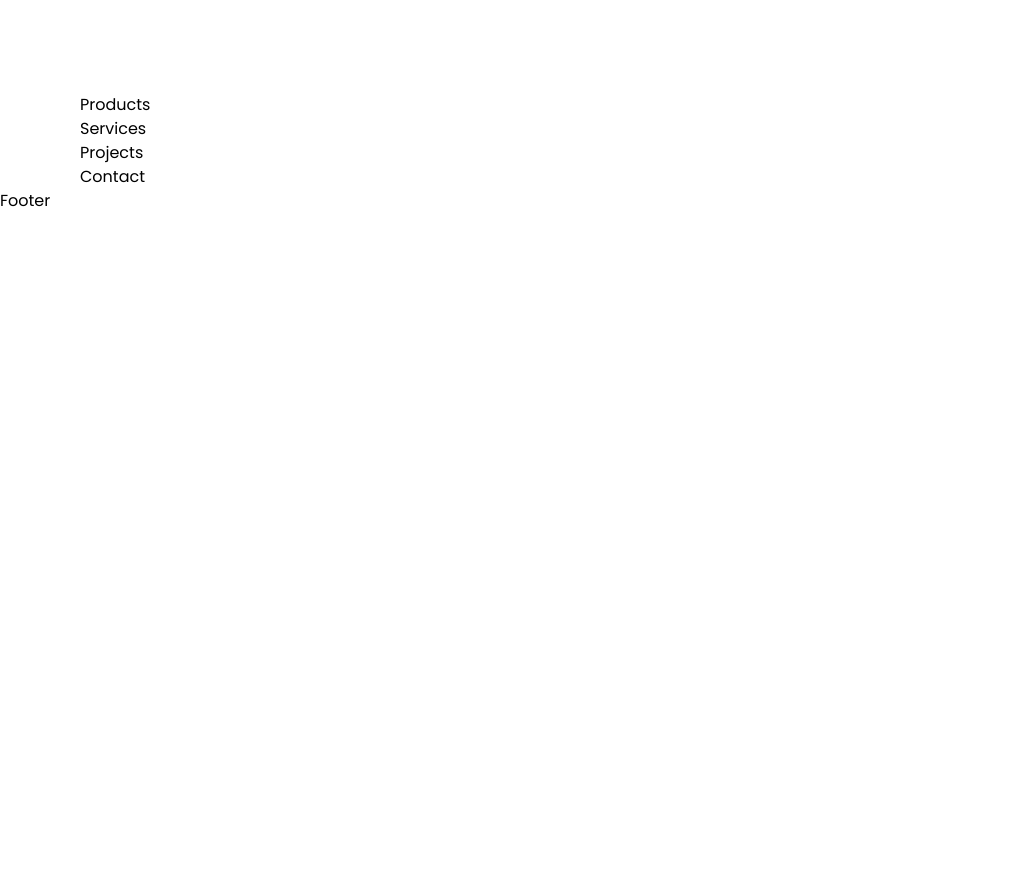
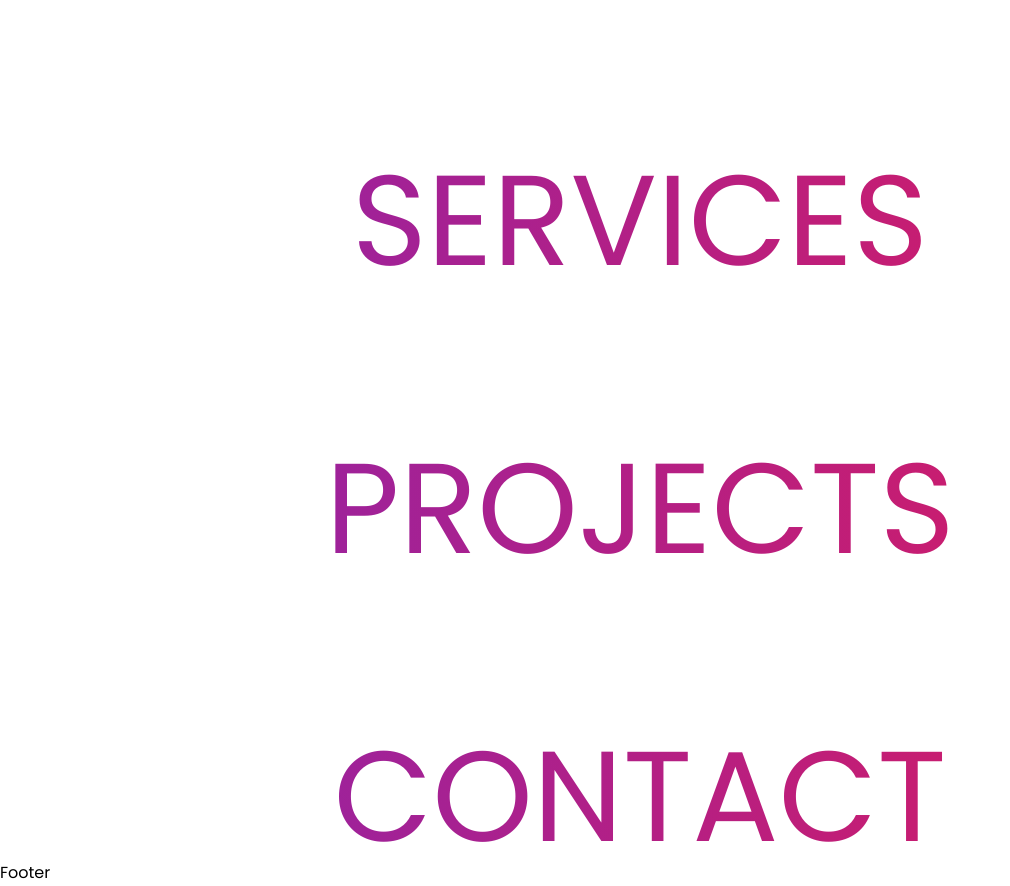
Before and after one commit to Mohamed-Parvez/parvez, a Next.js app: page / in a window 1280 px wide. Shown: the part 1389-2275 px from the top of the page, without its empty margins (0-1010 px from the left). Before the commit the page ends 1602 px from the top, so only its background shows below. Built offline with nearby package versions, Linux system fonts and the light colour scheme.

Commit message:
Add heading of services, projects, contact

```diff
--- a/components/forms/Contact.tsx
+++ b/components/forms/Contact.tsx
@@ -1,7 +1,23 @@
 import React from "react";
 
 const Contact = () => {
-  return <div id="contact">Contact</div>;
+  return (
+    <section
+      id="contact"
+      className="mx-auto mt-12 max-w-[1440px] md:mt-40 2xl:mx-auto"
+    >
+      <div>
+        <h1
+          className="primary-gradient
+          text-center text-[36px] font-normal
+          tracking-[-0.25%] xs:text-[52px]
+          md:text-[78px] lg:text-9xl lg:font-normal"
+        >
+          CONTACT
+        </h1>
+      </div>
+    </section>
+  );
 };
 
 export default Contact;
--- a/components/sections/About.tsx
+++ b/components/sections/About.tsx
@@ -4,7 +4,7 @@ const About = () => {
   return (
     <section
       id="about"
-      className="flex-center mx-auto mb-36 mt-20 max-w-[1440px] flex-col gap-4 md:mt-28 lg:gap-8 2xl:mx-auto"
+      className="flex-center mx-auto mt-20 max-w-[1440px] flex-col gap-4 md:mt-40 lg:gap-8 2xl:mx-auto"
     >
       <div>
         <h1
--- a/components/sections/Products.tsx
+++ b/components/sections/Products.tsx
@@ -1,7 +1,7 @@
 import React from "react";
 
 const Products = () => {
-  return <div id="products">Products</div>;
+  return <div id="products"></div>;
 };
 
 export default Products;
--- a/components/sections/Projects.tsx
+++ b/components/sections/Projects.tsx
@@ -1,9 +1,23 @@
-import React from 'react'
+import React from "react";
 
 const Projects = () => {
   return (
-    <div id='projects'>Projects</div>
-  )
-}
+    <section
+      id="projects"
+      className="mx-auto mt-12 max-w-[1440px] md:mt-40 2xl:mx-auto"
+    >
+      <div>
+        <h1
+          className="primary-gradient
+          text-center text-[36px] font-normal
+          tracking-[-0.25%] xs:text-[52px]
+          md:text-[78px] lg:text-9xl lg:font-normal"
+        >
+          PROJECTS
+        </h1>
+      </div>
+    </section>
+  );
+};
 
-export default Projects
+export default Projects;
--- a/components/sections/Services.tsx
+++ b/components/sections/Services.tsx
@@ -2,9 +2,21 @@ import React from "react";
 
 const Services = () => {
   return (
-    <div id="services">
-      Services
-    </div>
+    <section
+      id="services"
+      className="mx-auto mt-12 max-w-[1440px] md:mt-40 2xl:mx-auto"
+    >
+      <div>
+        <h1
+          className="primary-gradient
+          text-center text-[36px] font-normal
+          tracking-[-0.25%] xs:text-[52px]
+          md:text-[78px] lg:text-9xl lg:font-normal"
+        >
+          SERVICES
+        </h1>
+      </div>
+    </section>
   );
 };
 
```
